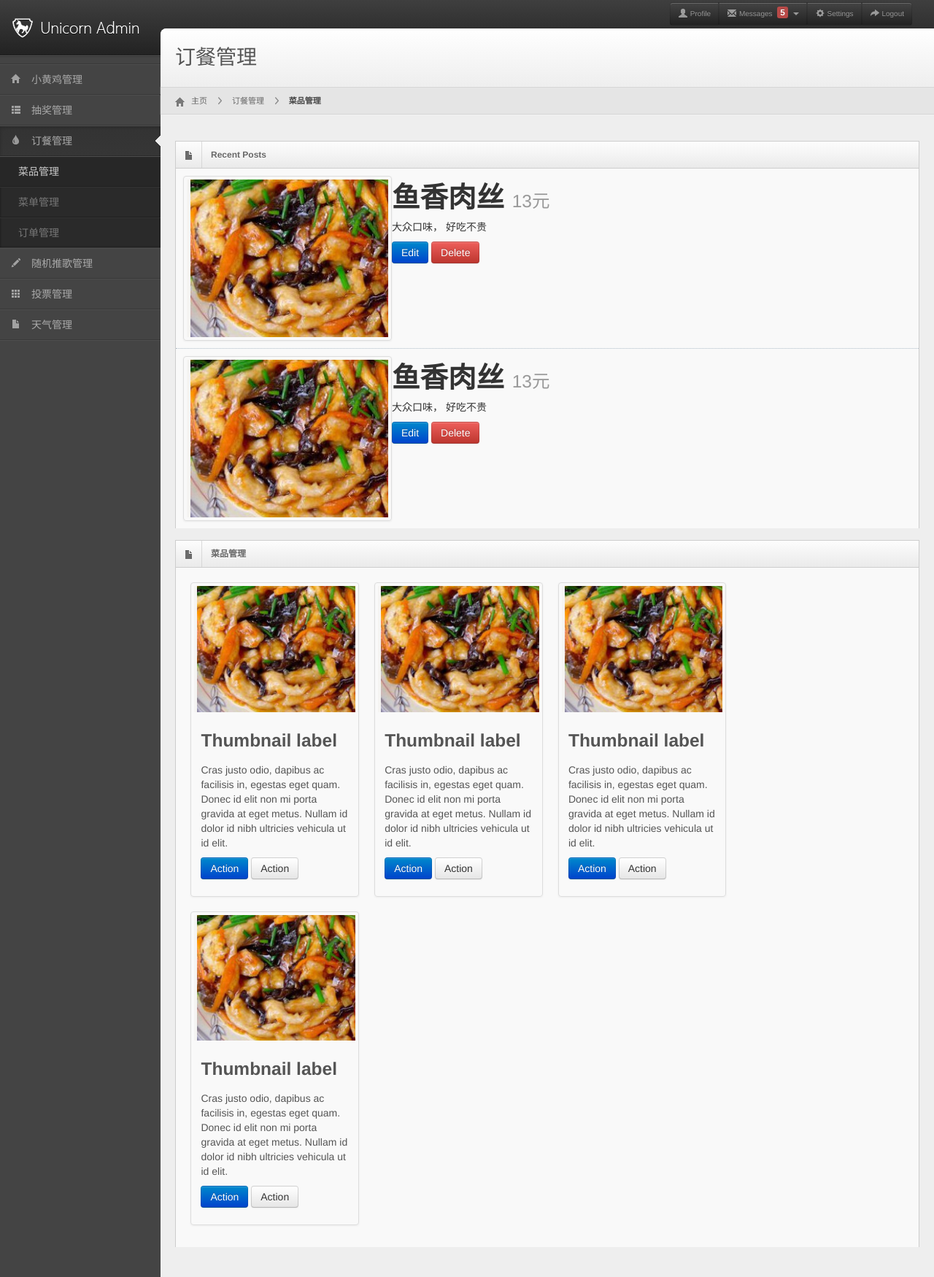
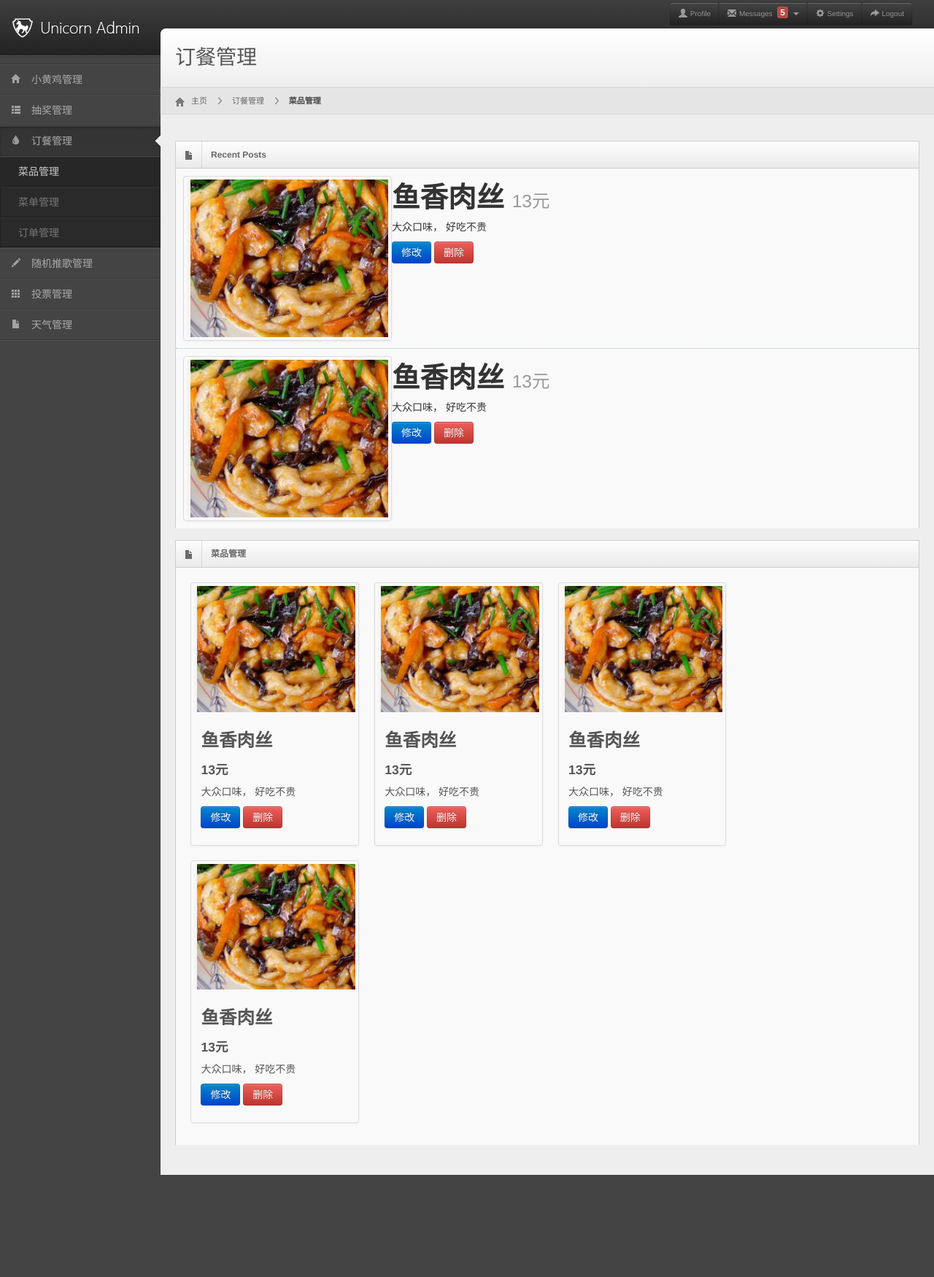
Before and after one commit to STUKA-TEAM/ZhongheManagePage, a plain HTML site: page order-dish-manager.html in a window 1280 px wide. Shown: the part 2-1752 px from the top of the page at 73% size. After the commit the page ends 1612 px from the top, so only its background shows below. Drawn offline with Linux system fonts and the light colour scheme.

Commit message:
dish manage add form

```diff
--- a/order-dish-manager.html
+++ b/order-dish-manager.html
@@ -71,7 +71,6 @@
 								</span>
 								<h5>Recent Posts</h5>
 							</div>
-
 							<ul class="recent-posts">
 								<li>
 									<div class="clearfix">
@@ -79,8 +78,47 @@
 										<div class="jumbotron">
 											<h1>鱼香肉丝   <small>13元</small></h1>
 											<p style="margin-top=100px;">大众口味， 好吃不贵</p>
-											<a href="#" class="btn btn-primary">Edit</a>
-											<a href="#" class="btn btn-danger">Delete</a>
+											<a href="#myModal" role="button" data-toggle="modal" class="btn btn-primary">修改</a>
+											<a class="btn btn-danger">删除</a>
+										</div>
+
+										<div id="myModal" class="modal hide fade" tabindex="-1" role="dialog" aria-labelledby="myModalLabel" aria-hidden="true">
+											<div class="modal-header">
+												<button type="button" class="close" data-dismiss="modal" aria-hidden="true">×</button>
+												<h3 id="myModalLabel">修改菜品</h3>
+											</div>
+											<div class="modal-body">
+												<form action="#" method="get" class="form-horizontal" />
+													<div class="control-group">
+														<label class="control-label">菜品名称</label>
+														<div class="controls">
+															<input type="text" />
+														</div>
+													</div>
+													<div class="control-group">
+														<label class="control-label">菜品价格</label>
+														<div class="controls">
+															<input type="text" />
+														</div>
+													</div>
+													<div class="control-group">
+														<label class="control-label">菜品描述</label>
+														<div class="controls">
+															<textarea rows="3"></textarea>
+														</div>
+													</div>
+													<div class="control-group">
+														<label class="control-label">上传照片</label>
+														<div class="controls">
+															<input type="file" />
+														</div>
+													</div>
+												</form>
+											</div>
+											<div class="modal-footer">
+												<button class="btn" data-dismiss="modal" aria-hidden="true">关闭</button>
+												<button class="btn btn-primary">保存</button>
+											</div>
 										</div>
 									</div>
 								</li>
@@ -90,8 +128,8 @@
 										<div class="jumbotron">
 											<h1>鱼香肉丝   <small>13元</small></h1>
 											<p style="margin-top=100px;">大众口味， 好吃不贵</p>
-											<a href="#" class="btn btn-primary">Edit</a>
-											<a href="#" class="btn btn-danger">Delete</a>
+											<a href="#" class="btn btn-primary">修改</a>
+											<a href="#" class="btn btn-danger">删除</a>
 										</div>
 									</div>
 								</li>
@@ -112,9 +150,11 @@
 											<div class="thumbnail">
 												<img src="./img/you share rose.png" alt="">
 												<div class="caption">
-										<h3>Thumbnail label</h3>
-										<p>Cras justo odio, dapibus ac facilisis in, egestas eget quam. Donec id elit non mi porta gravida at eget metus. Nullam id dolor id nibh ultricies vehicula ut id elit.</p>
-										<p><a href="#" class="btn btn-primary">Action</a> <a href="#" class="btn">Action</a></p>
+													<h3>鱼香肉丝</h3>
+													<h4>13元</h4>
+													<p>大众口味， 好吃不贵</p>
+													<p><a href="#" class="btn btn-primary">修改</a>
+													<a href="#" class="btn btn-danger">删除</a></p>
 												</div>
 											</div>
 										</li>
@@ -122,9 +162,11 @@
 											<div class="thumbnail">
 												<img src="./img/you share rose.png" alt="">
 												<div class="caption">
-										<h3>Thumbnail label</h3>
-										<p>Cras justo odio, dapibus ac facilisis in, egestas eget quam. Donec id elit non mi porta gravida at eget metus. Nullam id dolor id nibh ultricies vehicula ut id elit.</p>
-										<p><a href="#" class="btn btn-primary">Action</a> <a href="#" class="btn">Action</a></p>
+													<h3>鱼香肉丝</h3>
+													<h4>13元</h4>
+													<p>大众口味， 好吃不贵</p>
+													<p><a href="#" class="btn btn-primary">修改</a>
+													<a href="#" class="btn btn-danger">删除</a></p>
 												</div>
 											</div>
 										</li>
@@ -132,9 +174,11 @@
 											<div class="thumbnail">
 												<img src="./img/you share rose.png" alt="">
 												<div class="caption">
-										<h3>Thumbnail label</h3>
-										<p>Cras justo odio, dapibus ac facilisis in, egestas eget quam. Donec id elit non mi porta gravida at eget metus. Nullam id dolor id nibh ultricies vehicula ut id elit.</p>
-										<p><a href="#" class="btn btn-primary">Action</a> <a href="#" class="btn">Action</a></p>
+													<h3>鱼香肉丝</h3>
+													<h4>13元</h4>
+													<p>大众口味， 好吃不贵</p>
+													<p><a href="#" class="btn btn-primary">修改</a>
+													<a href="#" class="btn btn-danger">删除</a></p>
 												</div>
 											</div>
 										</li>
@@ -142,9 +186,11 @@
 											<div class="thumbnail">
 												<img src="./img/you share rose.png" alt="">
 												<div class="caption">
-										<h3>Thumbnail label</h3>
-										<p>Cras justo odio, dapibus ac facilisis in, egestas eget quam. Donec id elit non mi porta gravida at eget metus. Nullam id dolor id nibh ultricies vehicula ut id elit.</p>
-										<p><a href="#" class="btn btn-primary">Action</a> <a href="#" class="btn">Action</a></p>
+													<h3>鱼香肉丝</h3>
+													<h4>13元</h4>
+													<p>大众口味， 好吃不贵</p>
+													<p><a href="#" class="btn btn-primary">修改</a>
+													<a href="#" class="btn btn-danger">删除</a></p>
 												</div>
 											</div>
 										</li>
```
Lines whose indentation alone changed are shown as unchanged.
